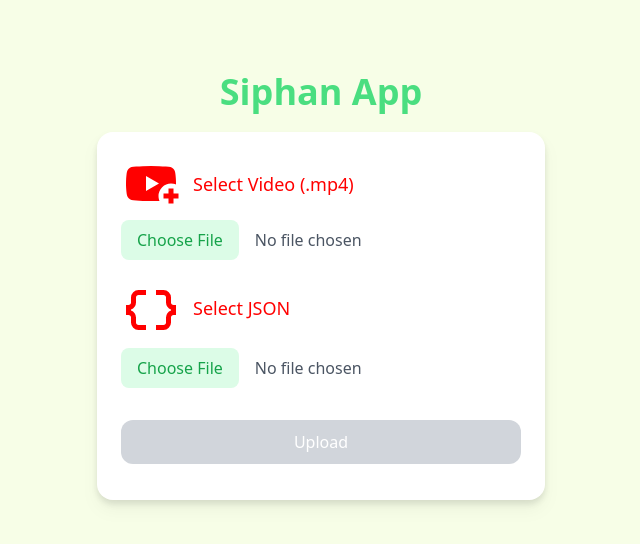
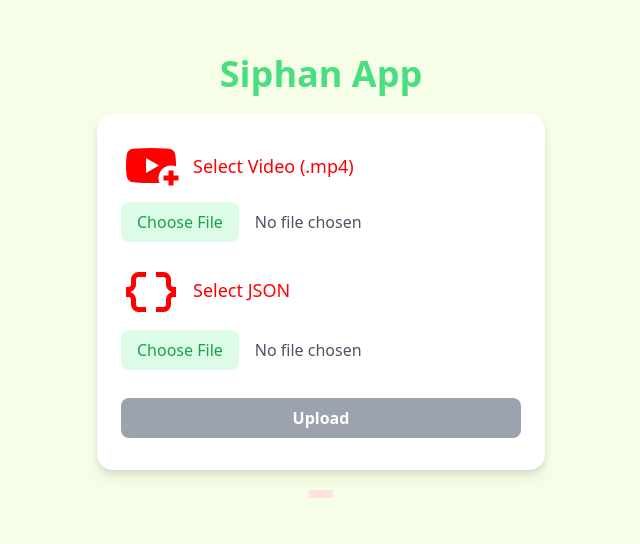
Before and after one commit to itssiphan/my-uploader-fronted, a React (Vite) app: page / in a window 1280 px wide. Shown: the part 124-668 px from the top of the page, without its empty margins (319-959 px from the left). Built offline with nearby package versions, Linux system fonts and the light colour scheme.

Commit message:
Update App.jsx

```diff
--- a/src/App.jsx
+++ b/src/App.jsx
@@ -1,79 +1,152 @@
-import React, { useState } from 'react';
-import './App.css';
+import React, { useState, useRef } from "react";
+import "./App.css";
 
 function App() {
   const [videoFile, setVideoFile] = useState(null);
   const [jsonFile, setJsonFile] = useState(null);
-  const [isUploading, setisUploading] = useState("Upload")
-  const [message, setMessage] = useState("")
+  const [isUploading, setIsUploading] = useState("Upload");
+  const [message, setMessage] = useState("");
+  const videoInputRef = useRef(null); // Ref for video input
+  const jsonInputRef = useRef(null); // Ref for JSON input
 
   const handleVideo = (e) => {
-    let selectedFile = e.target.files[0]
-    setVideoFile(selectedFile)
-  }
+    let selectedFile = e.target.files[0];
+    setVideoFile(selectedFile);
+  };
+
   const handleJson = (e) => {
-    let selectedFile = e.target.files[0]
-    setJsonFile(selectedFile)
-  }
+    let selectedFile = e.target.files[0];
+    if (selectedFile) {
+      // Validate JSON file
+      const reader = new FileReader();
+      reader.onload = (event) => {
+        try {
+          const jsonData = JSON.parse(event.target.result);
+          if (!jsonData.title || !jsonData.description || !jsonData.tags) {
+            alert("JSON file must contain title, description, and tags!");
+            setJsonFile(null);
+            jsonInputRef.current.value = null;
+          } else {
+            setJsonFile(selectedFile);
+          }
+        } catch (err) {
+          alert("Invalid JSON file!");
+          setJsonFile(null);
+          jsonInputRef.current.value = null;
+        }
+      };
+      reader.readAsText(selectedFile);
+    }
+  };
 
   const handleUpload = async () => {
-
-    setisUploading("Uploading...")
+    setIsUploading("Uploading...");
 
     if (!videoFile || !jsonFile) {
-      alert("Select video and json file!")
+      alert("Select video and JSON file!");
+      setIsUploading("Upload");
       return;
     }
 
     try {
       const formData = new FormData();
-      formData.append("video", videoFile)
-      formData.append("json", jsonFile)
+      formData.append("video", videoFile);
+      formData.append("json", jsonFile);
 
       const res = await fetch("https://my-uploader-bakend.onrender.com/upload", {
         method: "POST",
-        body: formData
-      })
+        body: formData,
+      });
 
+      const data = await res.json();
       if (!res.ok) {
-        throw new Error("Server res error!")
+        throw new Error(data.error || "Server response error!");
       }
 
-      const data = await res.json()
-      console.log("Success", data)
-      console.log(`🎉 Video uploaded successfully:\n ${data.title}`)
-      setisUploading("Uploaded")
-      setMessage("Video uploaded ✅", data.name)
+      console.log("🎉 Success", data);
+      setIsUploading("Uploaded");
+      setMessage(`Video uploaded ✅: ${data.title || "Untitled"}`);
+
+      // Reset file inputs and state
+      setVideoFile(null);
+      setJsonFile(null);
+      videoInputRef.current.value = null;
+      jsonInputRef.current.value = null;
     } catch (error) {
       console.error("Upload failed ❌:", error);
-      alert("Upload failed. Please try again!");
-      setisUploading("Retry")
-      setMessage(`Upload failed ❌: ${error}`)
+      alert(`Upload failed: ${error.message}`);
+      setMessage(`Upload failed ❌: ${error.message}`);
+      setIsUploading("Try again");
     }
-
-  }
+  };
 
   return (
     <div className="min-h-screen bg-lime-50 flex flex-col items-center justify-center p-4">
       <h2 className="text-4xl my-5 font-bold text-center text-green-400">Siphan App</h2>
       <div className="bg-white drop-shadow-lg rounded-2xl p-6 w-full max-w-md flex flex-col gap-5">
-        <div className='space-y-1'>
+        <div className="space-y-1">
           <div className="flex items-center gap-3">
-          <svg xmlns="http://www.w3.org/2000/svg" height="60px" viewBox="0 -960 960 960" width="60px" fill="red"><path d="M616-242q-27 1-51.5 1.5t-43.5.5h-41q-71 0-133-2-53-2-104.5-5.5T168-257q-26-7-45-26t-26-45q-6-23-9.5-56T82-447q-2-36-2-73t2-73q2-30 5.5-63t9.5-56q7-26 26-45t45-26q23-6 74.5-9.5T347-798q62-2 133-2t133 2q53 2 104.5 5.5T792-783q26 7 45 26t26 45q6 23 9.5 56t5.5 63q2 36 2 73v17q-19-8-39-12.5t-41-4.5q-83 0-141.5 58.5T600-320q0 21 4 40.5t12 37.5ZM400-400l208-120-208-120v240Zm360 200v-80h-80v-80h80v-80h80v80h80v80h-80v80h-80Z"/></svg>
+            <svg
+              xmlns="http://www.w3.org/2000/svg"
+              height="60px"
+              viewBox="0 -960 960 960"
+              width="60px"
+              fill="red"
+            >
+              <path d="M616-242q-27 1-51.5 1.5t-43.5.5h-41q-71 0-133-2-53-2-104.5-5.5T168-257q-26-7-45-26t-26-45q-6-23-9.5-56T82-447q-2-36-2-73t2-73q2-30 5.5-63t9.5-56q7-26 26-45t45-26q23-6 74.5-9.5T347-798q62-2 133-2t133 2q53 2 104.5 5.5T792-783q26 7 45 26t26 45q6 23 9.5 56t5.5 63q2 36 2 73v17q-19-8-39-12.5t-41-4.5q-83 0-141.5 58.5T600-320q0 21 4 40.5t12 37.5ZM400-400l208-120-208-120v240Zm360 200v-80h-80v-80h80v-80h80v80h80v80h-80v80h-80Z" />
+            </svg>
             <label className="block text-lg text-[#ff0000] font-medium mb-1">Select Video (.mp4)</label>
           </div>
-          <input onChange={handleVideo} type="file" accept='.mp4' className="block w-full text-gray-600  file:mr-4 file:py-2 file:px-4 file:border-0 file:rounded-lg file:bg-green-100 file:text-green-600 hover:file:bg-green-200" />
+          <input
+            ref={videoInputRef}
+            onChange={handleVideo}
+            type="file"
+            accept=".mp4"
+            className="block w-full text-gray-600 file:mr-4 file:py-2 file:px-4 file:border-0 file:rounded-lg file:bg-green-100 file:text-green-600 hover:file:bg-green-200"
+          />
         </div>
-        <div className='space-y-2'>
+        <div className="space-y-2">
           <div className="flex items-center gap-3">
-          <svg xmlns="http://www.w3.org/2000/svg" height="60px" viewBox="0 -960 960 960" width="60px" fill="red"><path d="M560-160v-80h120q17 0 28.5-11.5T720-280v-80q0-38 22-69t58-44v-14q-36-13-58-44t-22-69v-80q0-17-11.5-28.5T680-720H560v-80h120q50 0 85 35t35 85v80q0 17 11.5 28.5T840-560h40v160h-40q-17 0-28.5 11.5T800-360v80q0 50-35 85t-85 35H560Zm-280 0q-50 0-85-35t-35-85v-80q0-17-11.5-28.5T120-400H80v-160h40q17 0 28.5-11.5T160-600v-80q0-50 35-85t85-35h120v80H280q-17 0-28.5 11.5T240-680v80q0 38-22 69t-58 44v14q36 13 58 44t22 69v80q0 17 11.5 28.5T280-240h120v80H280Z"/></svg>
+            <svg
+              xmlns="http://www.w3.org/2000/svg"
+              height="60px"
+              viewBox="0 -960 960 960"
+              width="60px"
+              fill="red"
+            >
+              <path d="M560-160v-80h120q17 0 28.5-11.5T720-280v-80q0-38 22-69t58-44v-14q-36-13-58-44t-22-69v-80q0-17-11.5-28.5T680-720H560v-80h120q50 0 85 35t35 85v80q0 17 11.5 28.5T840-560h40v160h-40q-17 0-28.5 11.5T800-360v80q0 50-35 85t-85 35H560Zm-280 0q-50 0-85-35t-35-85v-80q0-17-11.5-28.5T120-400H80v-160h40q17 0 28.5-11.5T160-600v-80q0-50 35-85t85-35h120v80H280q-17 0-28.5 11.5T240-680v80q0 38-22 69t-58 44v14q36 13 58 44t22 69v80q0 17 11.5 28.5T280-240h120v80H280Z" />
+            </svg>
             <label className="block text-lg text-[#ff0000] font-medium mb-1">Select JSON</label>
           </div>
-          <input onChange={handleJson} type="file" accept='.json' className="block w-full text-gray-600 file:mr-4 file:py-2 file:px-4 file:border-0 file:rounded-lg file:bg-green-100 file:text-green-600 hover:file:bg-green-200" />
+          <input
+            ref={jsonInputRef}
+            onChange={handleJson}
+            type="file"
+            accept=".json"
+            className="block w-full text-gray-600 file:mr-4 file:py-2 file:px-4 file:border-0 file:rounded-lg file:bg-green-100 file:text-green-600 hover:file:bg-green-200"
+          />
         </div>
-        <button onClick={handleUpload} disabled={!videoFile || !jsonFile} className={`w-full text- my-3 py-[10px] px-4 rounded-xl text-white ${!videoFile || !jsonFile ? "bg-gray-300 cursor-not-allowed" : "bg-green-500 cursor-pointer hover:bg-green-700"}`}>{isUploading}</button>
+        <button
+          onClick={handleUpload}
+          disabled={!videoFile || !jsonFile || isUploading === "Uploading..."}
+          className={`w-full my-2 text-white py-2 rounded-lg font-semibold ${
+            isUploading === "Uploaded"
+              ? "bg-green-600 cursor-default"
+              : !videoFile || !jsonFile || isUploading === "Uploading..."
+              ? "bg-gray-400 cursor-not-allowed"
+              : "bg-green-600 cursor-pointer hover:bg-green-700"
+          }`}
+        >
+          {isUploading}
+        </button>
       </div>
-      <div className={!message ? 'bg-red-100' : 'py-1 px-3 text-red-500 my-5'}>{message && `${message}`}</div>
+      <div
+        className={`py-1 px-3 my-5 ${
+          !message ? "bg-red-100" : message.includes("failed") ? "bg-red-50 text-red-500" : "text-green-500"
+        }`}
+      >
+        {message && message}
+      </div>
     </div>
   );
 }
```
